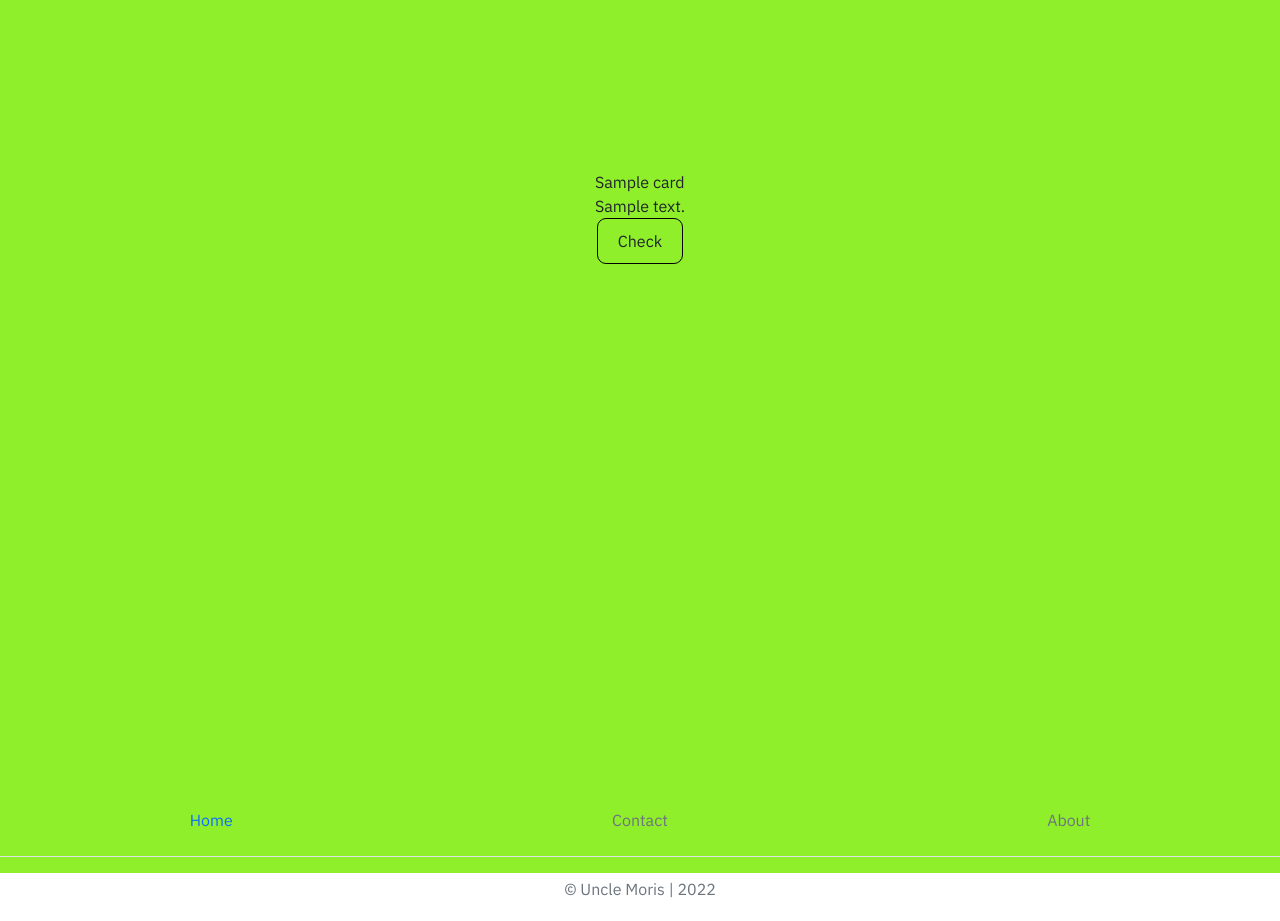
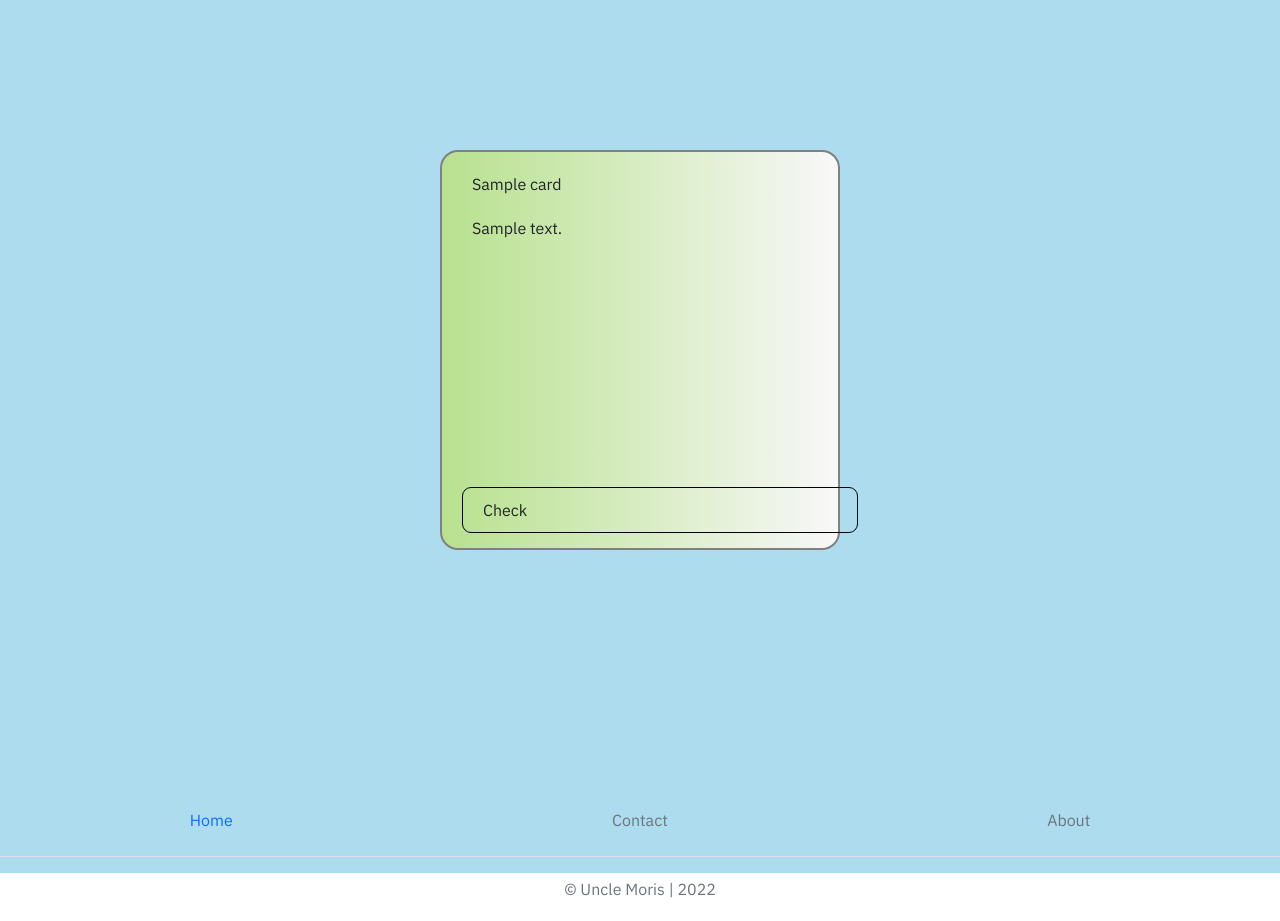
Before and after one commit to MemoryCards/backend, a Django app: page /cards/1 in a window 1280 px wide. Shown: the part 56-977 px from the top of the page. Run offline with Django 4.2, Linux system fonts and the light colour scheme; tables that the repository leaves empty hold one stand-in row (values such as "Sample post"); some libraries are stand-ins or nearby versions.

Commit message:
new color palett

```diff
--- a/memory_cards/main/static/main/css/style.css
+++ b/memory_cards/main/static/main/css/style.css
@@ -25,7 +25,7 @@ sass style.scss:../css/style.css -w
 body {
   font-family: "IBM Plex Sans", sans-serif;
   position: relative;
-  background-color: rgb(143, 239, 42);
+  background-color: #ACDCEE;
 }
 
 nav {
@@ -34,8 +34,8 @@ nav {
 }
 
 header {
-  color: #B8B8B8;
-  text-shadow: 2px 1px #fff;
+  color: #475053;
+  text-shadow: 2px 1px #F0FBFF;
 }
 header h1 {
   font-size: 30px;
@@ -79,11 +79,27 @@ header .welcome-text {
 /* card */
 .memo-card {
   margin-top: 150px;
-  padding: 20px;
+}
+.memo-card__body {
+  position: relative;
+  padding: 10px 20px;
+  width: 400px;
+  height: 400px;
+  border-radius: 18px;
+  border: 2px grey solid;
+  background: linear-gradient(90deg, #b8e18e, #f8f8f8);
+}
+.memo-card__question {
+  padding: 10px;
+}
+.memo-card__answer {
+  padding: 10px;
 }
 .memo-card__btns {
-  display: flex;
-  justify-content: space-around;
+  position: absolute;
+  bottom: 0;
+  width: 100%;
+  padding: 15px 0px;
 }
 .memo-card__btn {
   padding: 10px 20px;
--- a/memory_cards/main/static/main/sass/_colors.scss
+++ b/memory_cards/main/static/main/sass/_colors.scss
@@ -1,3 +1,16 @@
-$background-them: rgb(143, 239, 42);
-$white: #fff;
-$grey: #B8B8B8;
+$background-them: #ACDCEE;
+
+// palettes 1
+$dark-blue: #2E94B9; // rgb(46, 148, 185)
+$light-blue: #ACDCEE; // rgb(172, 220, 238)
+$white: #F0FBFF; // rgb(240, 251, 255)
+$grey: #475053; // rgb(71, 80, 83)
+
+
+// #2E94B9
+//#475053
+//#ACDCEE
+//#F0FBFF
+//rgb(46, 148, 185)
+//rgb(71, 80, 83)
+//rgb(172, 220, 238)
--- a/memory_cards/main/static/main/sass/style.scss
+++ b/memory_cards/main/static/main/sass/style.scss
@@ -74,14 +74,29 @@ header {
 
 .memo-card {
   margin-top: 150px;
-  padding: 20px;
+  &__body {
+    position: relative;
+    padding: 10px 20px;
+    width: 400px;
+    height: 400px;
+    border-radius: 18px;
+    border: 2px grey solid;
+    background: linear-gradient(90deg, #b8e18e, #f8f8f8);
+  }
 
-  &__body {
+  &__question{
+    padding: 10px;
+  }
+
+  &__answer{
+    padding: 10px;
   }
 
   &__btns {
-    display: flex;
-    justify-content: space-around;
+    position: absolute;
+    bottom: 0;
+    width: 100%;
+    padding: 15px 0px;
   }
 
   &__btn {
@@ -90,4 +105,5 @@ header {
     border-radius: 9px;
     cursor: pointer;
   }
+
 }
```
